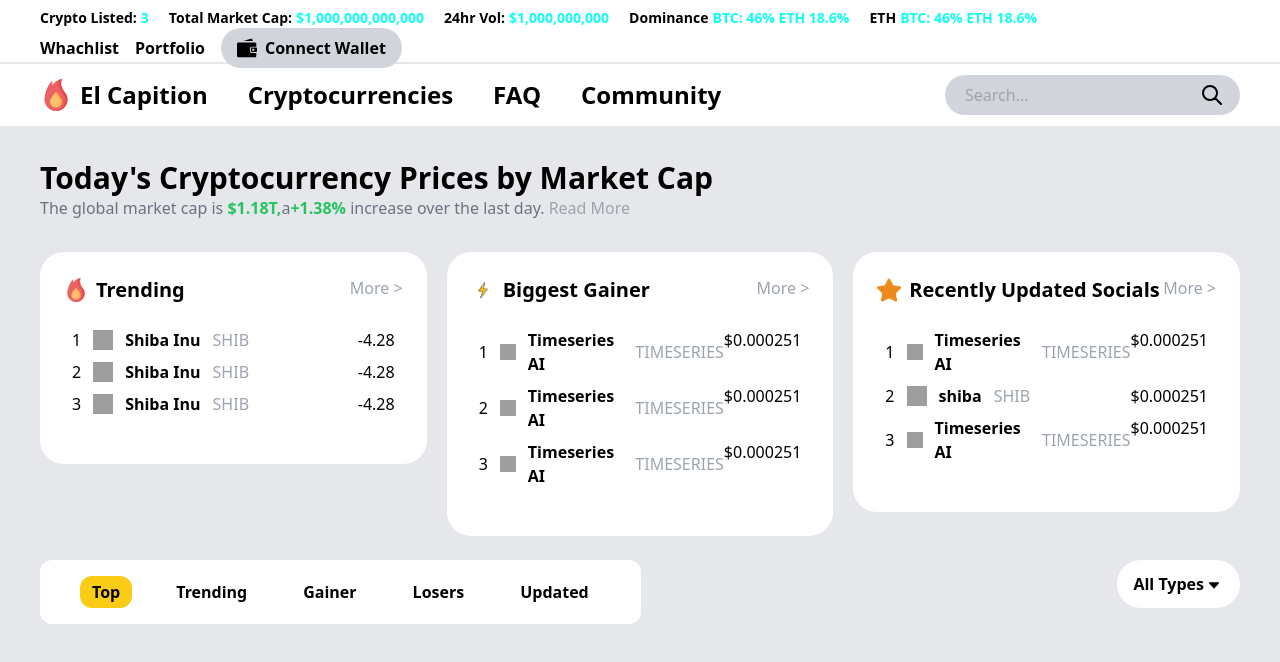
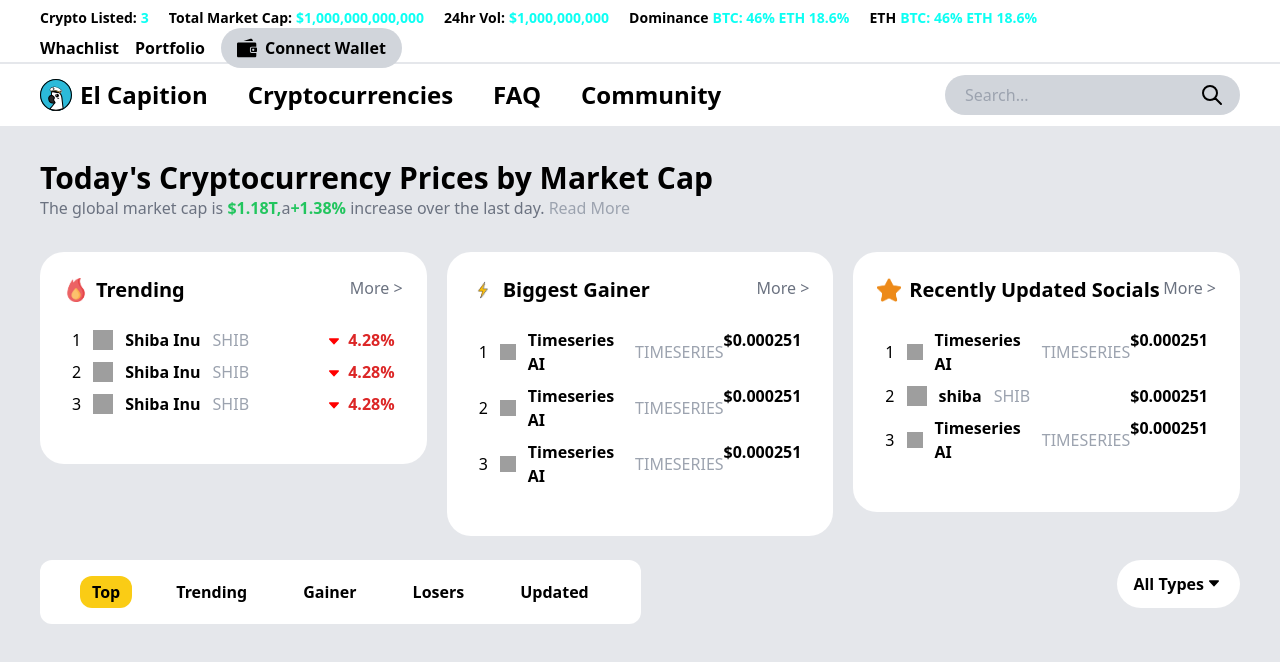
Before and after one commit to imcode65/market-cap, a React (Create React App) app: page / in a window 1280 px wide. Shown: the top 662 px of the page. Built offline with nearby package versions, Linux system fonts and the light colour scheme; grey boxes are pictures that could not be loaded.

Commit message:
updated icon

```diff
--- /dev/null
+++ b/src/assets/icons/arrowDown.tsx
@@ -0,0 +1,24 @@
+export interface IIcon {
+  className?: string;
+  width?: number;
+  height?: number;
+  color?: string;
+}
+
+const ArrowDown: React.FC<IIcon> = (props) => {
+  return (
+    <svg
+      className={props.className}
+      width={props.width}
+      height={props.height}
+      viewBox="0 0 32 32"
+    >
+      <path
+        fill={props.color}
+        d="M16.682 19.674c.01-.012.014-.028.024-.04l6.982-7.714c.39-.434.39-1.138 0-1.572-.004-.004-.008-.006-.012-.008a.936.936 0 0 0-.712-.34H8.998a.948.948 0 0 0-.722.352l-.004-.004a1.202 1.202 0 0 0 0 1.572l6.998 7.754a.928.928 0 0 0 1.412 0z"
+      ></path>
+    </svg>
+  );
+};
+
+export default ArrowDown;
--- a/src/components/Dashboard/dropDownAllTypes.tsx
+++ b/src/components/Dashboard/dropDownAllTypes.tsx
@@ -1,5 +1,5 @@
 import { useState } from "react";
-import arrowDown from "../../assets/icons/arrow-down.svg";
+import ArrowDown from "../../assets/icons/arrowDown";
 
 const typeData = [
   "All",
@@ -38,7 +38,7 @@ const DropDownAllTypes: React.FC = () => {
         }`}
       >
         All Types
-        <img className="w-5 mt-1" src={arrowDown} alt="arrow-down"></img>
+        <ArrowDown className="w-5 h-5" width={32} height={32} />
       </button>
       <div
         className={`mt-2 px-8 py-4 absolute z-10 -left-[535px] bg-white rounded-2xl shadow-lg transform transition-all duration-300 ease-in-out ${
--- a/src/components/Dashboard/marketCapComponent.tsx
+++ b/src/components/Dashboard/marketCapComponent.tsx
@@ -1,3 +1,5 @@
+import arrowDown from "../../assets/icons/arrow-down.svg";
+import ArrowDown from "../../assets/icons/arrowDown";
 export interface IData {
   icon: string;
   text: string;
@@ -5,6 +7,7 @@ export interface IData {
 }
 export interface IMarketCap {
   title: string;
+  type: string;
   data: IData[];
 }
 
@@ -20,7 +23,7 @@ const MarketCapComponent: React.FC<IMarketCap> = (props) => {
           ></img>
           <span className="font-bold text-xl">{props.title}</span>
         </div>
-        <span className="text-gray-400 hover:cursor-pointer hover:text-gray-500">
+        <span className="text-gray-500 hover:cursor-pointer hover:text-gray-600">
           More &gt;
         </span>
       </div>
@@ -46,7 +49,29 @@ const MarketCapComponent: React.FC<IMarketCap> = (props) => {
                 <span className="font-bold">{val.text}</span>
                 <span className="text-gray-400">{val.icon}</span>
               </div>
-              <span>{val.value}</span>
+              {props.type === "trending" ? (
+                <div>
+                  {parseFloat(val.value) < 0 ? (
+                    <span className="text-red-600 font-bold flex">
+                      <ArrowDown
+                        className="mr-1 mt-1"
+                        width={20}
+                        height={20}
+                        color="#ff0000"
+                      />
+                      {Math.abs(parseFloat(val.value))}%
+                    </span>
+                  ) : (
+                    <span className="text-green-600 font-bold">
+                      {val.value}%
+                    </span>
+                  )}
+                </div>
+              ) : (
+                <div>
+                  <span className="font-bold">${val.value}</span>
+                </div>
+              )}
             </div>
           );
         })}
--- a/src/layouts/Dashbaord/index.tsx
+++ b/src/layouts/Dashbaord/index.tsx
@@ -5,6 +5,7 @@ import DropDownAllTypes from "../../components/Dashboard/dropDownAllTypes";
 const data = [
   {
     title: "Trending",
+    type: "trending",
     data: [
       { text: "Shiba Inu", icon: "SHIB", value: "-4.28" },
       { text: "Shiba Inu", icon: "SHIB", value: "-4.28" },
@@ -13,18 +14,20 @@ const data = [
   },
   {
     title: "Biggest Gainer",
+    type: "price",
     data: [
-      { text: "Timeseries AI", icon: "TIMESERIES", value: "$0.000251" },
-      { text: "Timeseries AI", icon: "TIMESERIES", value: "$0.000251" },
-      { text: "Timeseries AI", icon: "TIMESERIES", value: "$0.000251" },
+      { text: "Timeseries AI", icon: "TIMESERIES", value: "0.000251" },
+      { text: "Timeseries AI", icon: "TIMESERIES", value: "0.000251" },
+      { text: "Timeseries AI", icon: "TIMESERIES", value: "0.000251" },
     ],
   },
   {
     title: "Recently Updated Socials",
+    type: "price",
     data: [
-      { text: "Timeseries AI", icon: "TIMESERIES", value: "$0.000251" },
-      { text: "shiba", icon: "SHIB", value: "$0.000251" },
-      { text: "Timeseries AI", icon: "TIMESERIES", value: "$0.000251" },
+      { text: "Timeseries AI", icon: "TIMESERIES", value: "0.000251" },
+      { text: "shiba", icon: "SHIB", value: "0.000251" },
+      { text: "Timeseries AI", icon: "TIMESERIES", value: "0.000251" },
     ],
   },
 ];
@@ -47,7 +50,11 @@ const Dashboard: React.FC = () => {
         {data.map((val, key) => {
           return (
             <div className="flex-1" key={key}>
-              <MarketCapComponent title={val.title} data={val.data} />
+              <MarketCapComponent
+                title={val.title}
+                type={val.type}
+                data={val.data}
+              />
             </div>
           );
         })}
--- a/src/layouts/Navbar/searchBar.tsx
+++ b/src/layouts/Navbar/searchBar.tsx
@@ -1,13 +1,11 @@
+import CaptionSvg from "../../assets/icons/caption.svg";
+
 const SearchBar: React.FC = () => {
   return (
     <div className="flex flex-wrap justify-between items-center py-2 px-10 border-b-2 h-16">
       <div className="flex flex-wrap">
         <div className="flex items-center">
-          <img
-            className="w-8 h-8 mr-2"
-            src="img/trending.png"
-            alt="not found"
-          />
+          <img className="w-8 h-8 mr-2" src={CaptionSvg} alt="not found" />
           <span className="font-bold text-2xl mr-10 hover:text-blue-500 hover:cursor-pointer">
             El Capition
           </span>
```
Also changed, not shown: src/assets/icons/arrow-down.svg (deleted), src/assets/icons/caption.svg (added).
